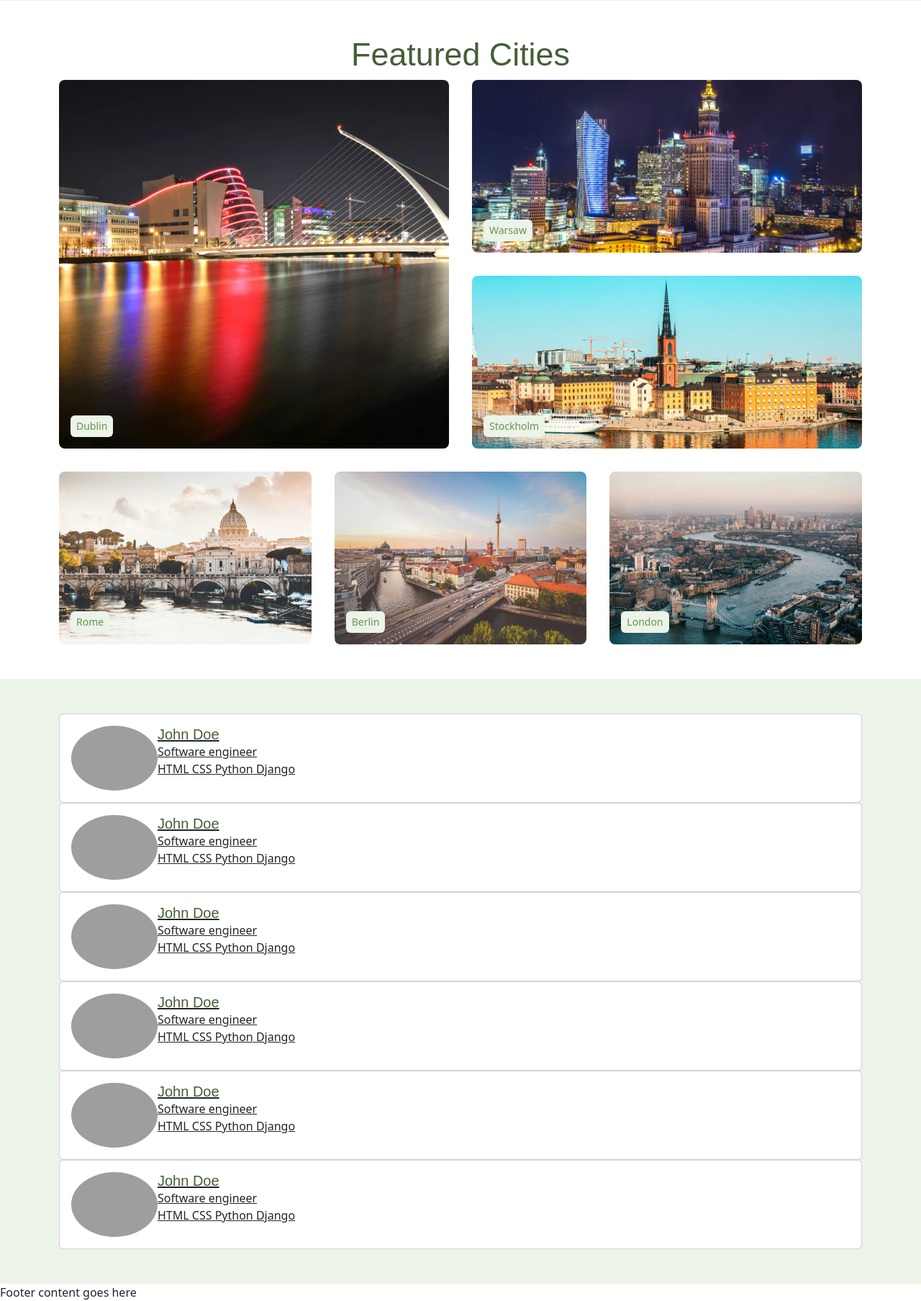
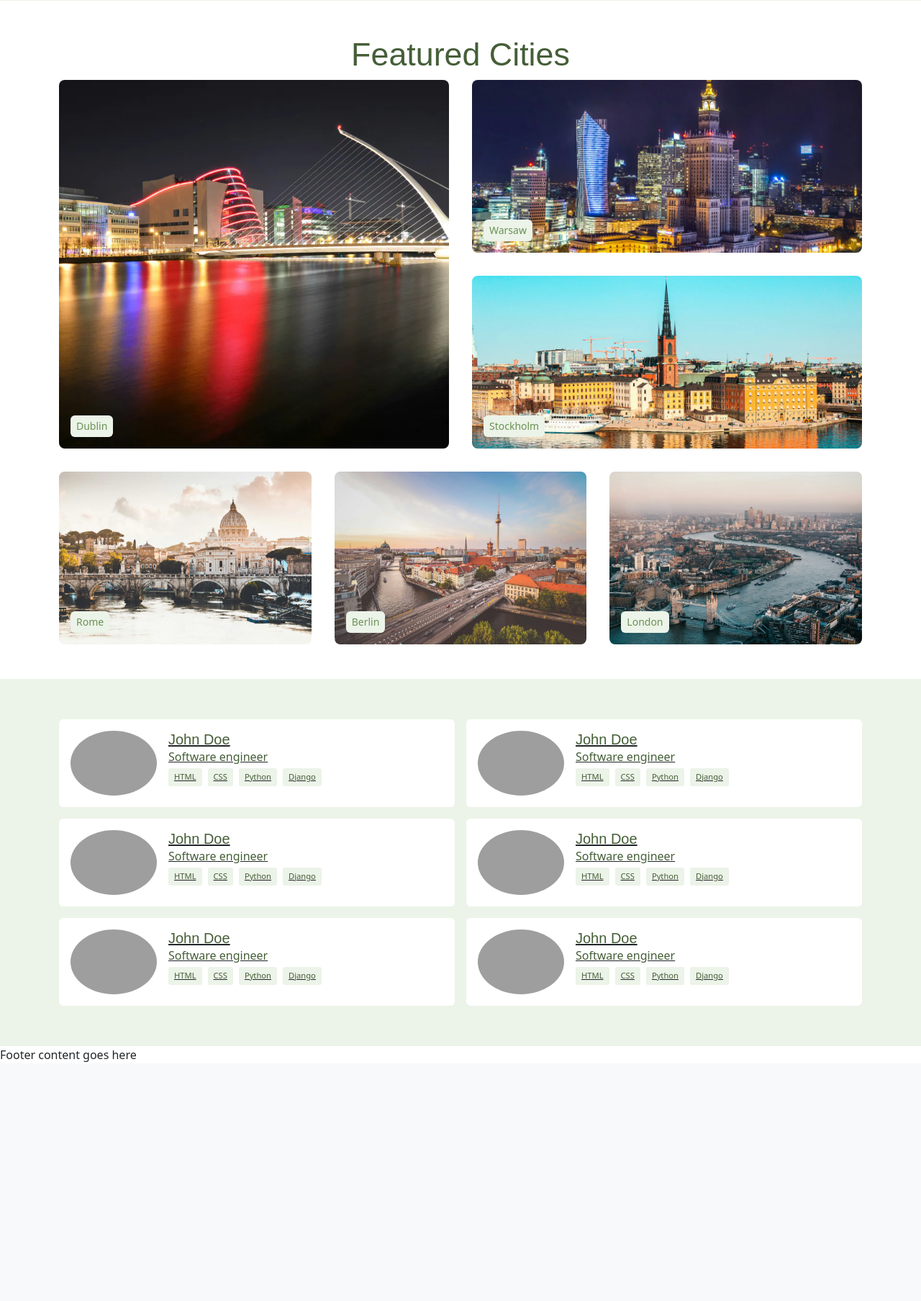
Before and after one commit to patrickhladun/remote-forge, a Django app: page / in a window 1280 px wide. Shown: the part 1038-2845 px from the top of the page at 72% size. After the commit the page ends 2513 px from the top, so only its background shows below. Run offline with Django 5.2, Linux system fonts and the light colour scheme; some libraries are stand-ins or nearby versions; grey boxes are pictures that could not be loaded.

Commit message:
style: basic talent list styling

```diff
--- /dev/null
+++ b/src/styles/components/talent_list.scss
@@ -0,0 +1,52 @@
+.talent-list {
+  display: flex;
+  flex-wrap: wrap;
+}
+.talent-box {
+  @extend .p-3;
+  @extend .mb-4;
+  @extend .rounded;
+  background-color: var(--color-brand-200);
+}
+.card {
+  border: none;
+  flex: 0 0 calc(100% - 8px);
+  margin: 8px;
+
+  .card__header {
+    color: var(--color-brand-700);
+    padding: 0 16px;
+    border-radius: 3px 3px 0 0;
+  }
+}
+.card .image {
+  border-radius: 100%;
+}
+.skills {
+  display: flex;
+  gap: 8px;
+  flex-wrap: wrap;
+  padding: 0 16px;
+  margin-top: 4px;
+
+  .skills__item {
+    background-color: var(--color-brand-100);
+    color: var(--color-brand-700);
+    padding: 4px 8px;
+    border-radius: 3px;
+    font-size: 0.7rem;
+  }
+}
+@media (min-width: 768px) {
+  .card {
+    flex: 0 0 calc(50% - 8px);
+
+    &:nth-child(odd) {
+      margin-left: 0;
+    }
+
+    &:nth-child(even) {
+      margin-right: 0;
+    }
+  }
+}
--- a/src/styles/pages/home.scss
+++ b/src/styles/pages/home.scss
@@ -84,6 +84,11 @@
     align-items: center;
   }
 }
+
+/* Talent List */
+
+
+
 
 @media (min-width: 576px) {
   .left-01 {
--- a/src/styles/style.scss
+++ b/src/styles/style.scss
@@ -3,3 +3,4 @@
 
 @import "general";
 @import "pages/home";
+@import "components/talent_list";
```
Also changed, not shown: static/assets/css/style.css.
